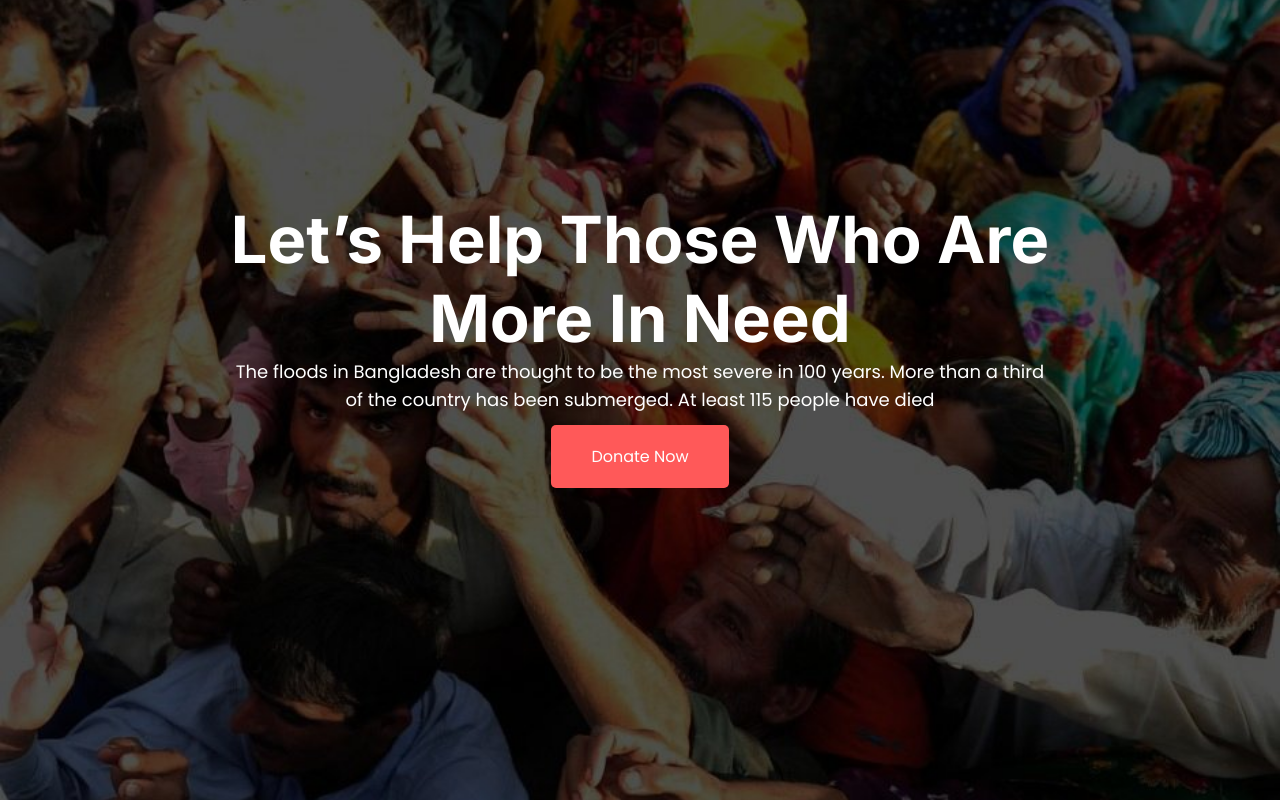
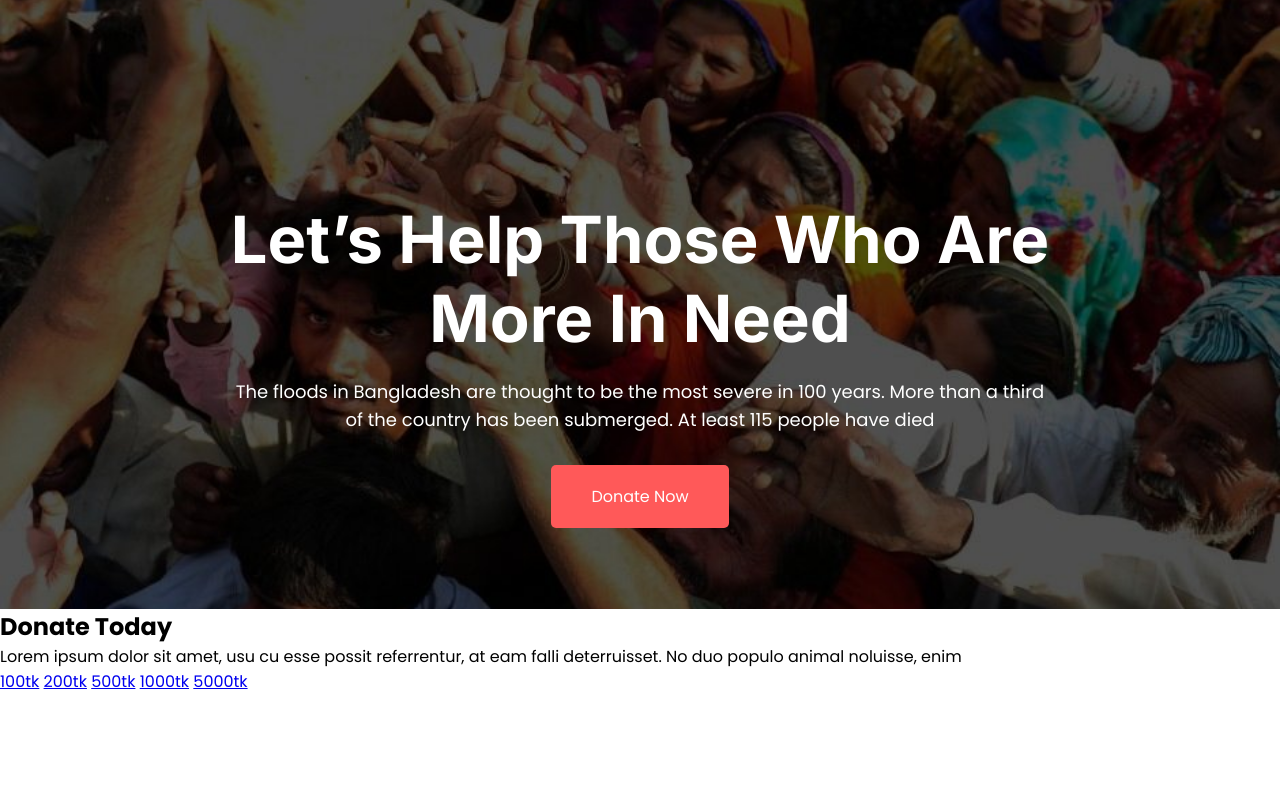
Before and after one commit to hannan00/donate-today, a plain HTML site: page index.html in a window 1280 px wide. Drawn offline with Linux system fonts and the light colour scheme.

Commit message:
second commit

```diff
--- a/index.html
+++ b/index.html
@@ -23,6 +23,16 @@
         </p>
         <a class="button-style" href="#">Donate Now</a>
     </section>
+    <section class="donate-today">
+        <h2>Donate Today</h2>
+        <p>Lorem ipsum dolor sit amet, usu cu esse possit referrentur, at eam falli deterruisset. No duo populo animal
+            noluisse, enim</p>
+        <a href="#">100tk</a>
+        <a href="#">200tk</a>
+        <a href="#">500tk</a>
+        <a href="#">1000tk</a>
+        <a href="#">5000tk</a>
+    </section>
 </body>
 
 </html>
--- a/style.css
+++ b/style.css
@@ -13,9 +13,8 @@ body {
     background-repeat: no-repeat;
     background-position: center center;
     background-size: cover;
-    height: 100vh;
     text-align: center;
-
+    padding: 100px 0
 }
 
 #banner h2 {
@@ -23,8 +22,9 @@ body {
     font-family: inter;
     font-size: 65px;
     font-weight: 700;
+    padding-top: 100px;
+    padding-bottom: 20px;
 
-    padding-top: 200px;
 }
 
 #banner p {
@@ -33,7 +33,7 @@ body {
     font-size: 18px;
     font-weight: 400;
     line-height: 28px;
-    margin-bottom: 30px;
+    margin-bottom: 50px;
 }
 
 .button-style {
```
